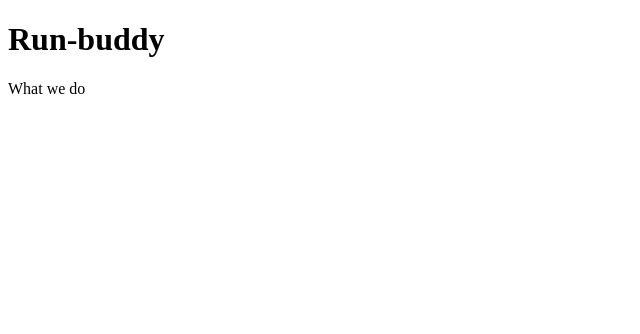
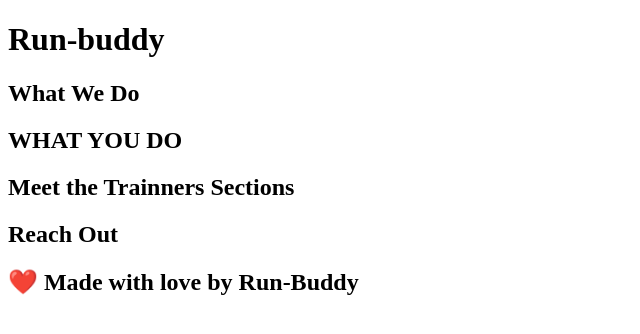
Before and after one commit to zeeshanmufti1995/Gym-trainning, a plain HTML site: page index.html in a window 1280 px wide. Shown: the whole page, without its empty margins (0-640 px from the left). Drawn offline with Linux system fonts and the light colour scheme.

Commit message:
html outline and gitignore

```diff
--- a/index.html
+++ b/index.html
@@ -5,7 +5,38 @@
     <title>Document</title>
 </head>
 <body>
+
+<header>
     <h1>Run-buddy</h1>
-    What we do
+</header>
+
+<!--HERO--->
+<section>
+</section>
+
+<!--What We Do-->
+<section>
+    <h2>What We Do</h2>
+</section>
+
+<!--WHAT YOU DO-->
+<section>
+    <h2>WHAT YOU DO</h2>
+</section>
+
+<!--Meet The Trainners Sections-->
+<section>
+    <h2>Meet the Trainners Sections</h2>
+</section>
+
+<!--Reach Outs-->
+<section>
+    <h2>Reach Out</h2>
+</section>
+
+<!--Foorter-->
+<footer>
+    <h2> ❤️ Made with love by Run-Buddy</h2>
+</footer>
 </body>
 </html>
```
Also changed, not shown: 1 other file.
